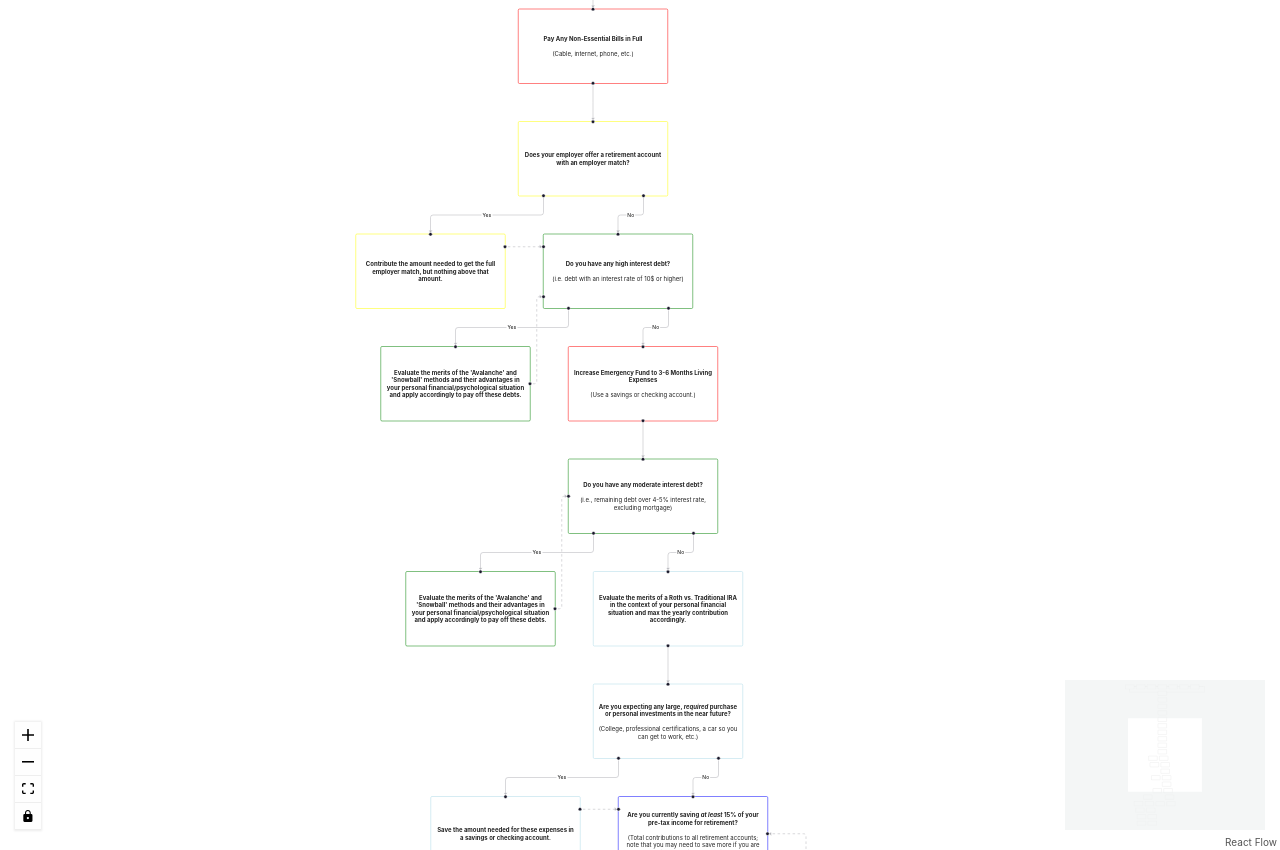
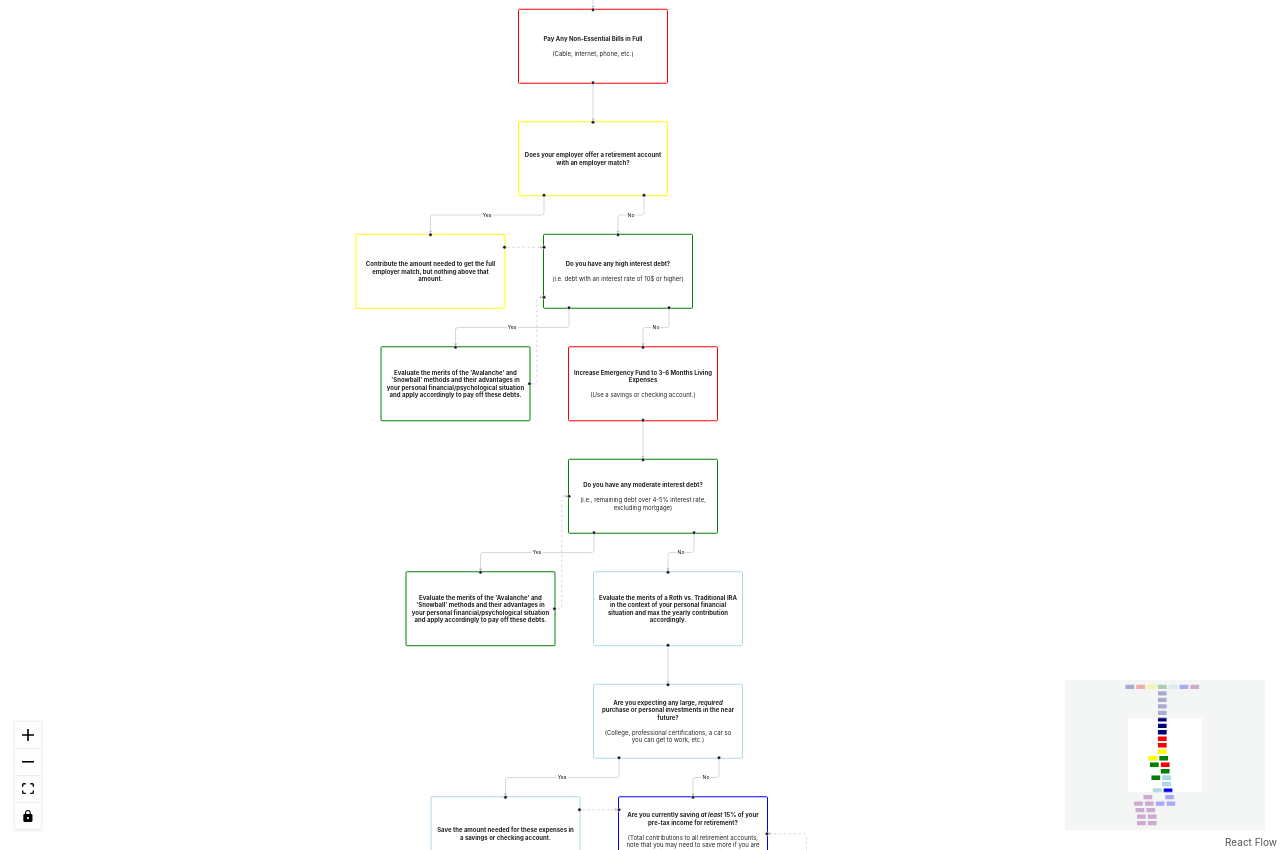
Before and after one commit to AndyN9/personalfinance-prime-directive, a React (Vite) app: page / in a window 1280 px wide. Shown: the part 420-1270 px from the top of the page. Built offline with nearby package versions, Linux system fonts and the light colour scheme.

Commit message:
update styling

```diff
--- a/src/SpendingFlowchart/SpendingFlowchart.jsx
+++ b/src/SpendingFlowchart/SpendingFlowchart.jsx
@@ -11,6 +11,26 @@ import initialEdges from './spendingEdges';
 
 const nodeTypes = {
   customHandles: CustomHandlesNode,
+};
+const nodeColor = (node) => {
+  switch (node.id.split('-step-')[0]) {
+    case 'phase-0':
+      return 'navy';
+    case 'phase-1':
+      return 'red';
+    case 'phase-2':
+      return 'yellow';
+    case 'phase-3':
+      return 'green';
+    case 'phase-4':
+      return 'lightblue';
+    case 'phase-5':
+      return 'blue';
+    case 'phase-6':
+      return 'purple';
+    default:
+      return '#fff';
+  }
 };
 
 export default function SpendingFlowchart() {
@@ -40,7 +60,7 @@ export default function SpendingFlowchart() {
         nodesConnectable={false}
         elementsSelectable={false}
       >
-        <MiniMap />
+        <MiniMap nodeColor={nodeColor} />
         <Controls />
       </ReactFlow>
     </div>
--- a/src/SpendingFlowchart/spending-flowchart.scss
+++ b/src/SpendingFlowchart/spending-flowchart.scss
@@ -9,6 +9,8 @@
 .react-flow__node {
   width: 300px;
   height: 150px;
+
+  border-width: 2px;
 
   display: flex;
   flex-direction: column;
@@ -22,7 +24,7 @@
   font-size: 12px;
   color: #222;
   text-align: center;
-  border-width: 1px;
+  border-width: 2px;
   border-style: solid;
   background: #fff;
   border-color: #1a192b;
@@ -65,31 +67,18 @@
   transform: translate(-163px, -88px) !important;
 }
 
-// TODO loop over with sass
-.phase-0 {
-  border-color: navy;
+$phaseColors: (
+  'phase-0' : navy,
+  'phase-1' : red,
+  'phase-2' : yellow,
+  'phase-3' : green,
+  'phase-4' : lightblue,
+  'phase-5' : blue,
+  'phase-6' : purple,
+);
+
+@each $name, $color in $phaseColors {
+  .#{$name} {
+    border-color: $color;
+  }
 }
-
-.phase-1 {
-  border-color: red;
-}
-
-.phase-2 {
-  border-color: yellow;
-}
-
-.phase-3 {
-  border-color: green;
-}
-
-.phase-4 {
-  border-color: lightblue;
-}
-
-.phase-5 {
-  border-color: blue;
-}
-
-.phase-6 {
-  border-color: purple;
-}
```
Also changed, not shown: 1 other file (tests, documents, lock files or other folders).
